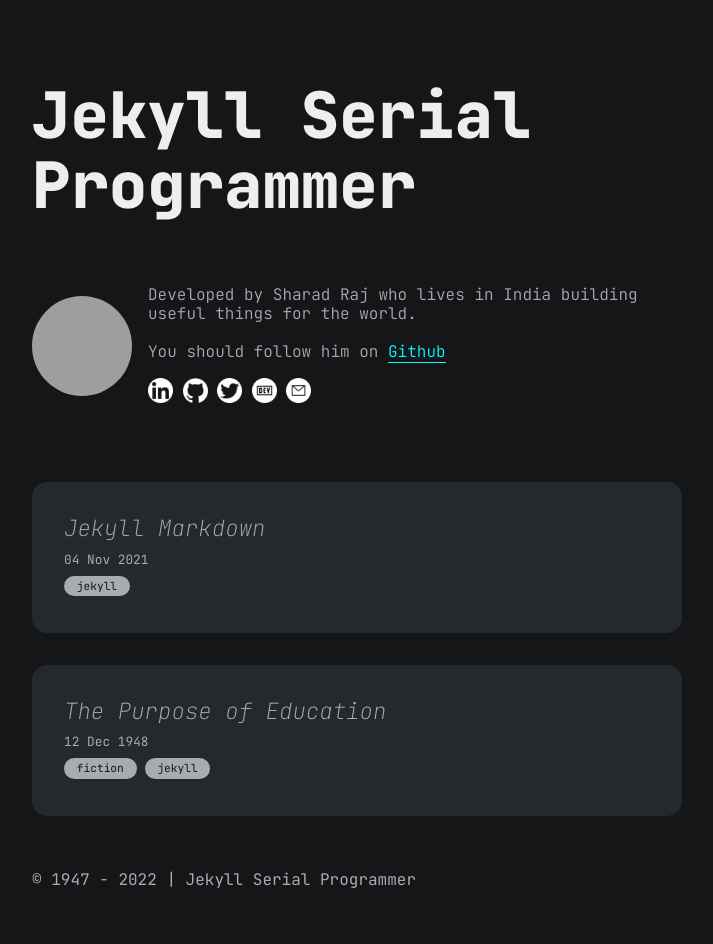
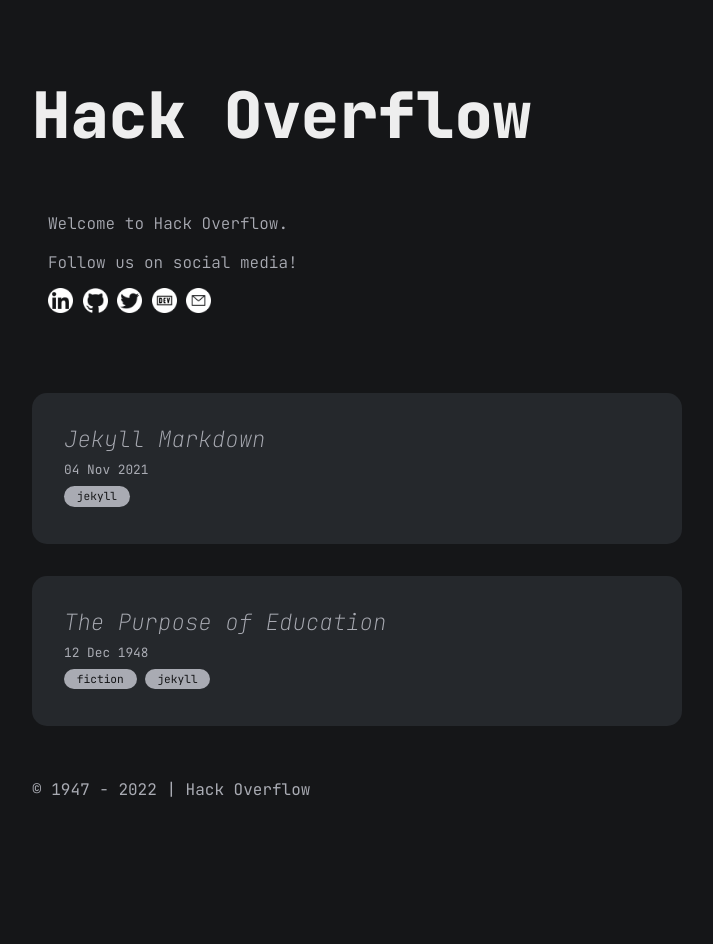
Before and after one commit to J-Souffle/T4GWebsite, a Jekyll site: the page built from index.md, in a window 1280 px wide. Shown: the whole page, without its empty margins (283-996 px from the left). Built offline with Jekyll 4.4.1, drawn with Linux system fonts in a browser that asks for light colours; after the commit the page ends 900 px from its top, so only the background shows below that; grey boxes are pictures that could not be loaded.

```diff
--- a/_config.yml
+++ b/_config.yml
@@ -1,12 +1,12 @@
-title: Jekyll Serial Programmer
+title: Hack Overflow
 markdown: kramdown
 url: ""
-baseurl: "/jekyll-theme-serial-programmer"
+baseurl: "/home"
 
 # for atom feed
 author:
-  name: Sharad Raj Singh Maurya
-  email: dev_sharad@outlook.com
+  name: Hack Overflow
+  email: help@hackoverflow.org
 
 plugins:
   - jemoji
--- a/_data/author.yml
+++ b/_data/author.yml
@@ -1,12 +1,12 @@
-name: Sharad Raj
-dp: https://avatars2.githubusercontent.com/u/36638057?s=460&u=0cbe4fd6b5a3655d91b3eb86db834d0829a0c086&v=4
+name: GMU HackOverflow
+dp:
 description: "
   <p>
-    Developed by Sharad Raj who lives in India building useful things for the world.
+    Welcome to Hack Overflow.
   </p>
   <br/>
   <p>
-    You should follow him on <a href='https://github.com/sharadcodes' target='_blank'>Github</a>
+    Follow us on social media!
   </P>
 "
 email: dev_sharad@outlook.com
```
